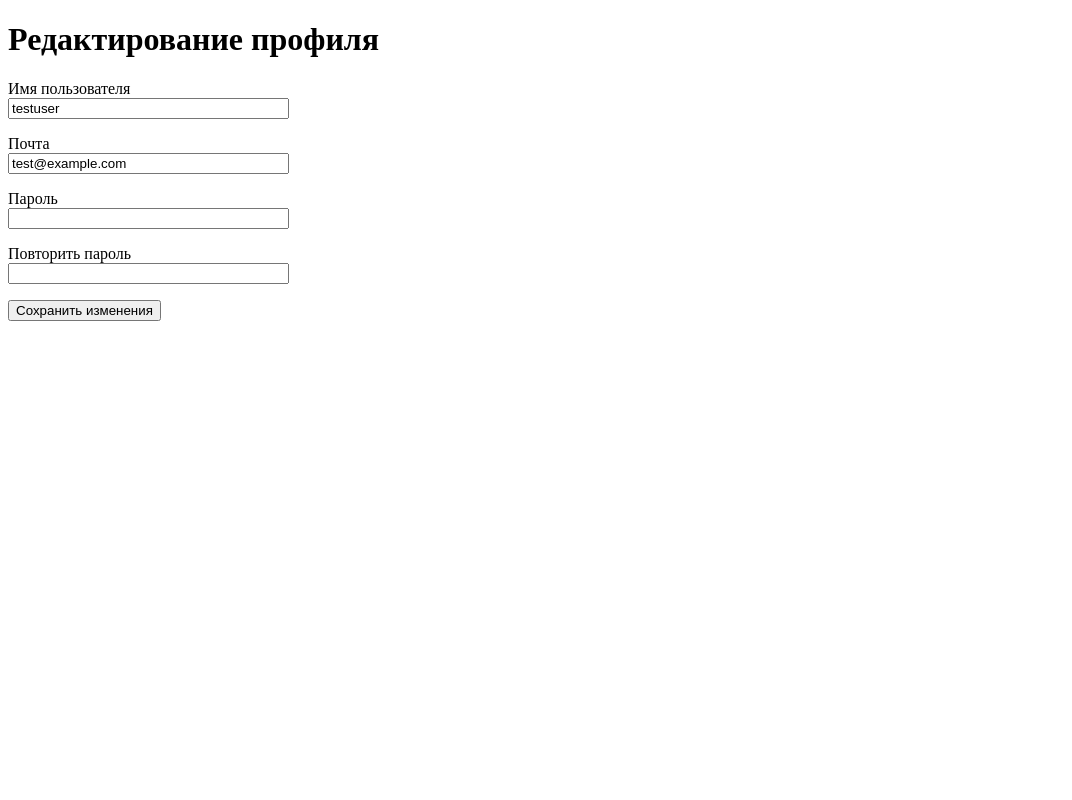
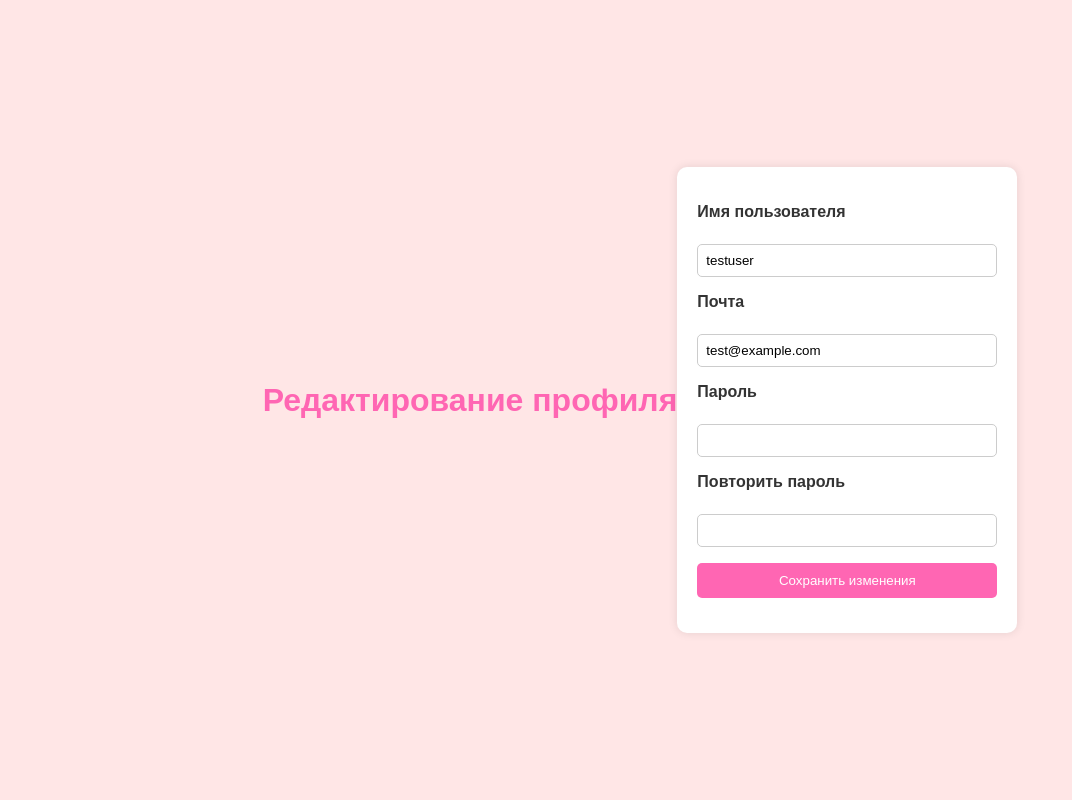
Before and after one commit to Tala2812/profile_edition, a Flask app: page /edit_profile in a window 1280 px wide. Shown: the whole page, without its empty margins (0-1072 px from the left). Run offline with Flask 3, Linux system fonts and the light colour scheme.

Commit message:
styles.css added
Добавлены стили

```diff
--- a/app/forms.py
+++ b/app/forms.py
@@ -2,9 +2,14 @@ from flask_wtf import FlaskForm
 from wtforms import StringField, PasswordField, SubmitField
 from wtforms.validators import DataRequired, Email, EqualTo
 
+
 class EditProfileForm(FlaskForm):
-    username = StringField('Имя пользователя', validators=[DataRequired()])
-    email = StringField('Почта', validators=[DataRequired(), Email()])
-    password = PasswordField('Пароль', validators=[DataRequired()])
-    password2 = PasswordField('Повторить пароль', validators=[DataRequired(), EqualTo('password')])
+    username = StringField('Имя пользователя',
+                           validators=[DataRequired(message="Поле 'Имя пользователя' обязательно для заполнения.")])
+    email = StringField('Почта', validators=[DataRequired(message="Поле 'Email' обязательно для заполнения."),
+                                             Email(message="Введите корректный email.")])
+    password = PasswordField('Пароль', validators=[DataRequired(message="Поле 'Пароль' обязательно для заполнения.")])
+    password2 = PasswordField('Повторить пароль',
+                              validators=[DataRequired(message="Поле 'Повторите пароль' обязательно для заполнения."),
+                                          EqualTo('password', message="Пароли должны совпадать.")])
     submit = SubmitField('Сохранить изменения')
--- /dev/null
+++ b/app/static/styles.css
@@ -0,0 +1,61 @@
+body {
+    background-color: #ffe6e6; /* Нежно-розовый фон */
+    font-family: Arial, sans-serif;
+    color: #333333; /* Темно-серый текст */
+    margin: 0;
+    padding: 0;
+    display: flex;
+    justify-content: center;
+    align-items: center;
+    height: 100vh;
+}
+
+h1 {
+    color: #ff66b3; /* Розовый заголовок */
+    text-align: center;
+}
+
+form {
+    background-color: #ffffff; /* Белый фон формы */
+    padding: 20px;
+    border-radius: 10px;
+    box-shadow: 0 0 10px rgba(0, 0, 0, 0.1);
+    width: 300px;
+}
+
+p {
+    margin-bottom: 15px;
+}
+
+label {
+    display: block;
+    margin-bottom: 5px;
+    font-weight: bold;
+}
+
+input[type="text"], input[type="email"], input[type="password"] {
+    width: 100%;
+    padding: 8px;
+    border: 1px solid #ccc;
+    border-radius: 5px;
+    box-sizing: border-box;
+}
+
+input[type="submit"] {
+    background-color: #ff66b3; /* Розовая кнопка */
+    color: white;
+    border: none;
+    padding: 10px 15px;
+    border-radius: 5px;
+    cursor: pointer;
+    width: 100%;
+}
+
+input[type="submit"]:hover {
+    background-color: #ff4da1; /* Темнее при наведении */
+}
+
+.error {
+    color: red;
+    font-size: 0.9em;
+}
--- a/app/templates/edit_profile.html
+++ b/app/templates/edit_profile.html
@@ -3,6 +3,7 @@
 <head>
     <meta charset="UTF-8">
     <title>Редактирование профиля</title>
+    <link rel="stylesheet" href="{{ url_for('static', filename='styles.css') }}">
 </head>
 <body>
     <h1>Редактирование профиля</h1>
@@ -12,28 +13,28 @@
             {{ form.username.label }}<br>
             {{ form.username(size=32) }}<br>
             {% for error in form.username.errors %}
-            <span style="color: red;">[{{ error }}]</span>
+            <span class="error">[{{ error }}]</span>
             {% endfor %}
         </p>
         <p>
             {{ form.email.label }}<br>
             {{ form.email(size=32) }}<br>
             {% for error in form.email.errors %}
-            <span style="color: red;">[{{ error }}]</span>
+            <span class="error">[{{ error }}]</span>
             {% endfor %}
         </p>
         <p>
             {{ form.password.label }}<br>
             {{ form.password(size=32) }}<br>
             {% for error in form.password.errors %}
-            <span style="color: red;">[{{ error }}]</span>
+            <span class="error">[{{ error }}]</span>
             {% endfor %}
         </p>
         <p>
             {{ form.password2.label }}<br>
             {{ form.password2(size=32) }}<br>
             {% for error in form.password2.errors %}
-            <span style="color: red;">[{{ error }}]</span>
+            <span class="error">[{{ error }}]</span>
             {% endfor %}
         </p>
         <p>{{ form.submit() }}</p>
```
Also changed, not shown: README.md.
